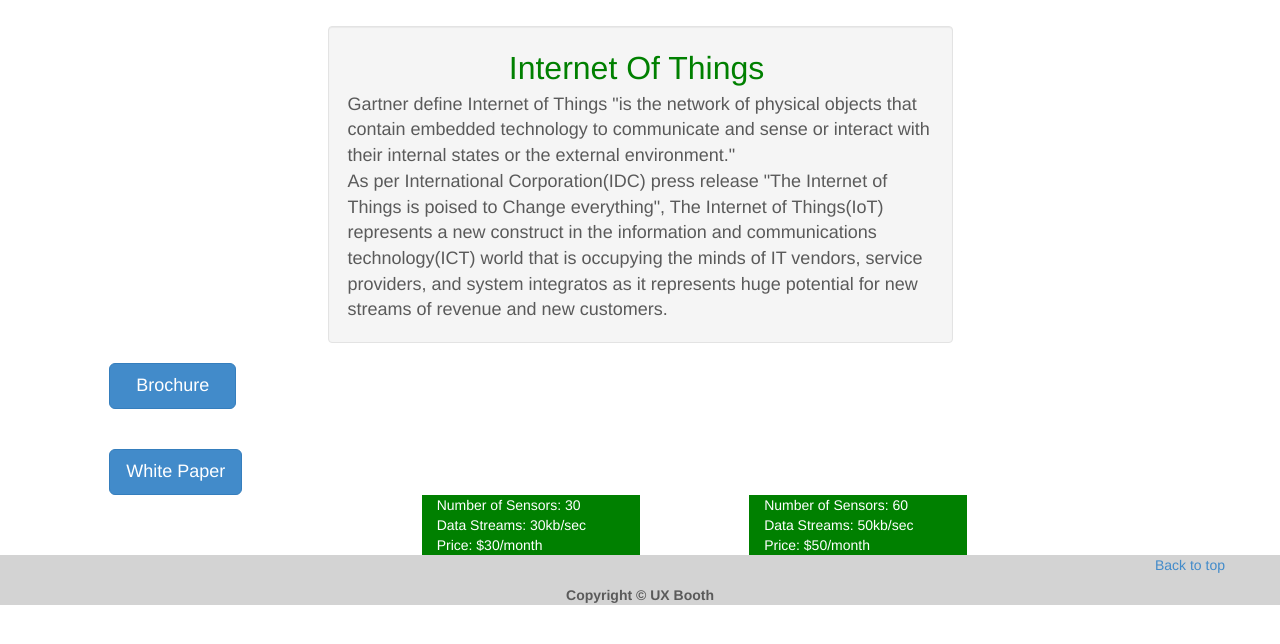
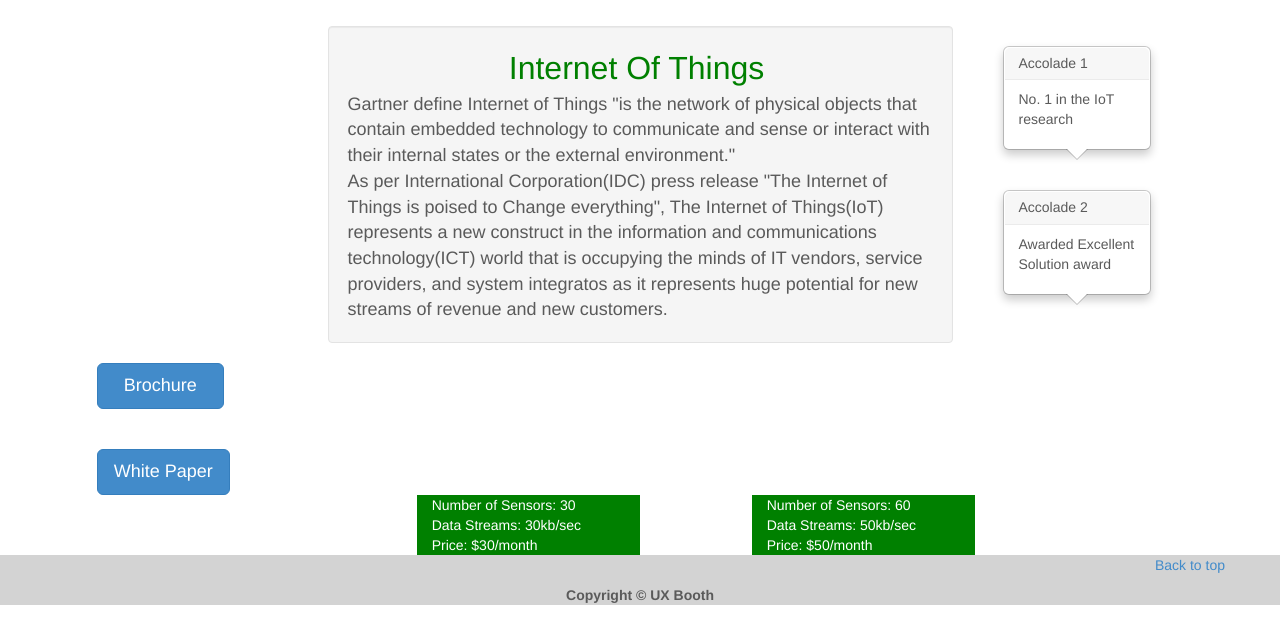
Before and after one commit to NVarma/Bootstrap_Website, a plain HTML site: page iot.html in a window 1280 px wide. Shown: the part 74-718 px from the top of the page. Drawn offline with nearby package versions, Linux system fonts and the light colour scheme.

Commit message:
Update iot.html

```diff
--- a/iot.html
+++ b/iot.html
@@ -6,11 +6,19 @@
 		<title>3 Carousel Layout (BS 3)</title>
 		<meta name="generator" content="Bootply" />
 		<meta name="viewport" content="width=device-width, initial-scale=1, maximum-scale=1">
+		<script src="http://ajax.googleapis.com/ajax/libs/jquery/2.1.1/jquery.min.js"></script>
 		<link href="css/bootstrap.min.css" rel="stylesheet">
 		<!--[if lt IE 9]>
 			<script src="//html5shim.googlecode.com/svn/trunk/html5.js"></script>
 		<![endif]-->
 		<link href="css/styles.css" rel="stylesheet">
+		<style>
+.popover-example .popover {
+  position: relative;
+  display: block;
+  margin: 20px;
+}
+</style>
 	</head>
 	<body>
 
@@ -54,8 +62,8 @@
     </div>
   </div><!-- /container -->
 </nav><!-- /navbar wrapper -->
-<div class="row">
-<div style="margin-top:100px" class="col-md-6 col-md-offset-3">
+<div style="margin-top:100px"  class="row">
+<div class="col-md-6 col-md-offset-3">
 <div class="well">
 <div class="col-md-12 col-md-offset-3">
 	<font face="helvetica" size="6" color="green">Internet Of Things</font>
@@ -64,6 +72,29 @@
 	<font face="helvetica" size="4">
 	Gartner define Internet of Things "is the network of physical objects that contain embedded technology to communicate and sense or interact with their internal states or the external environment."<br>As per International Corporation(IDC) press release "The Internet of Things is poised to Change everything", The Internet of Things(IoT) represents a new construct in the information and communications technology(ICT) world that is occupying the minds of IT vendors, service providers, and system integratos as it represents huge potential for new streams of revenue and new customers.</font></div>
 </div>
+<div class="col-md-2 ">
+
+<div class="popover-example">
+    <div class="popover top">
+      <div class="arrow"></div>
+      <h3 class="popover-title">Accolade 1</h3>
+      <div class="popover-content">
+        <p>No. 1 in the IoT research</p>
+      </div>
+    </div>
+  </div>
+</div>
+<div class="col-md-2 ">
+
+<div class="popover-example">
+    <div class="popover top">
+      <div class="arrow"></div>
+      <h3 class="popover-title">Accolade 2</h3>
+      <div class="popover-content">
+        <p>Awarded Excellent Solution award</p>
+      </div>
+    </div>
+  </div>
 </div>
 <div class="row">
 <div class="col-md-12 col-md-offset-1">
@@ -116,7 +147,7 @@ Number of Sensors: 60<br>Data Streams: 50kb/sec <br>Price: $50/month
         <h4 class="modal-title" id="myModalLabel">Download White paper</h4>
       </div>
       <div class="modal-body">
-       <form role="form">
+       <form role="form" method = "post" action = "http://localhost:8888/server.js">
   <div class="form-group">
     <label for="first name">Enter First Name</label>
     <input type="text" class="form-control" id="firstName" placeholder="Enter First Name">
@@ -133,7 +164,8 @@ Number of Sensors: 60<br>Data Streams: 50kb/sec <br>Price: $50/month
       </div>
       <div class="modal-footer">
         <button type="button" class="btn btn-danger" data-dismiss="modal">&nbsp;Cancel&nbsp;</button>
-        <button type="button" class="btn btn-primary">Download</button>
+        <button type="button" class="btn btn-primary" onclick = "downloadFile()">Submit</button>
+		<a href = "bigdatawhitepaper.pdf" download = "download/bigdata.pdf">Download</a>
       </div>
     </div>
   </div>
```
